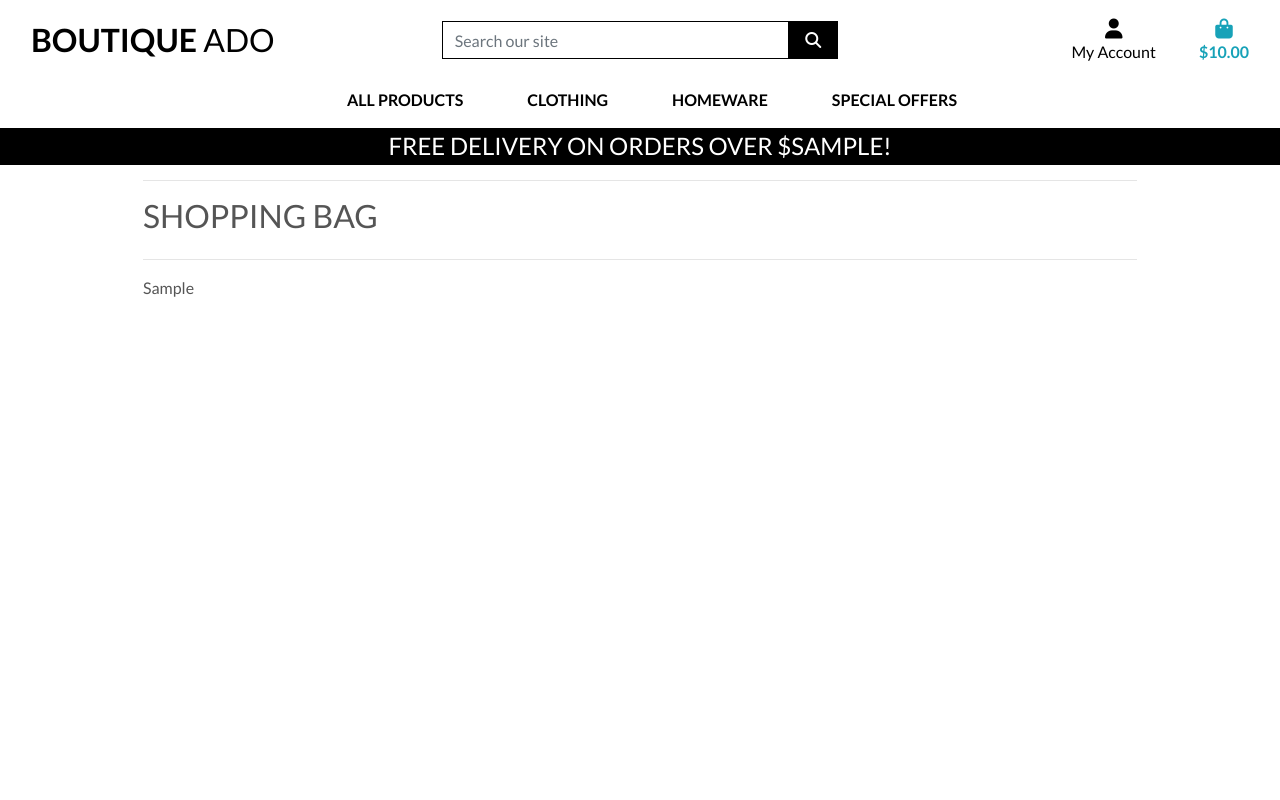
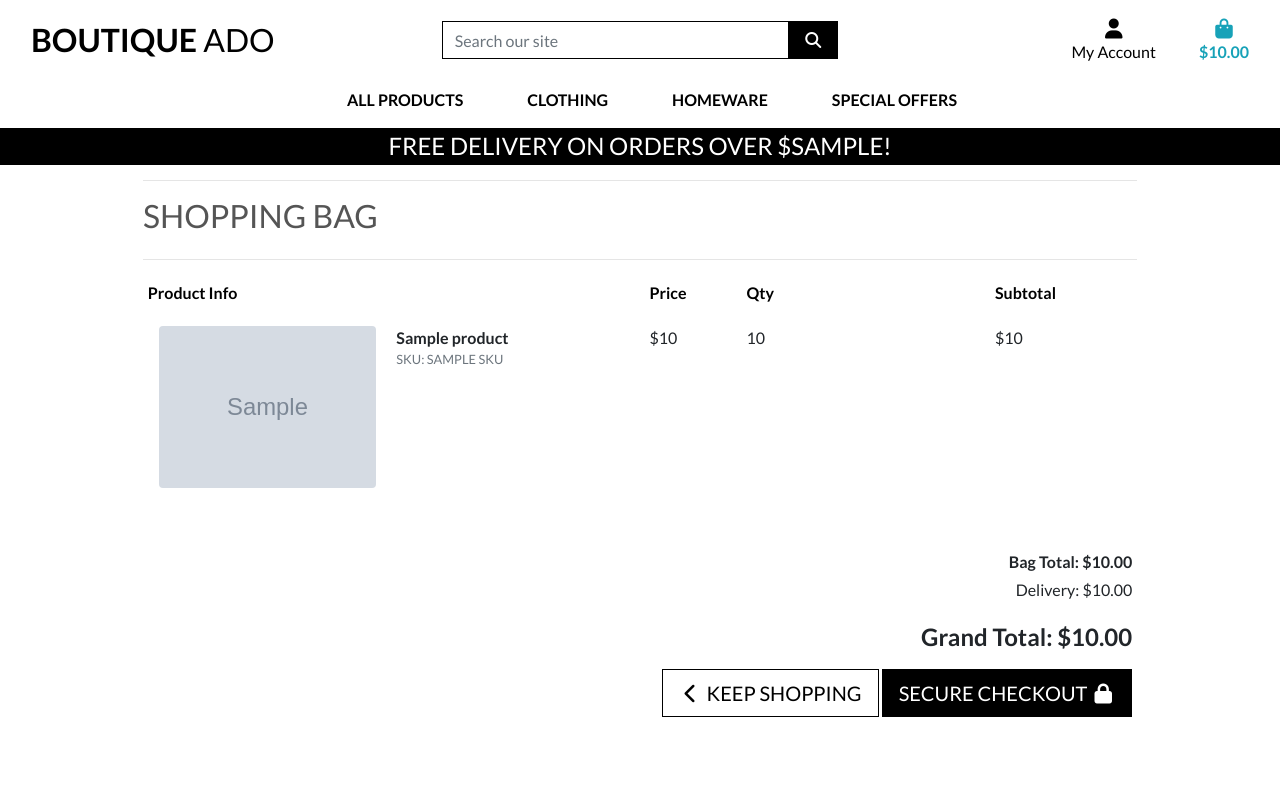
Before and after one commit to Ironmonkeynuts/boutique_ado_v1, a Django app: template bag/templates/bag/bag.html in a window 1280 px wide. Run offline with Django 4.2, Linux system fonts and the light colour scheme; the template is opened without the code that fills it: most values are stand-ins (such as "Sample title", 1, 10 or a date in 2020); grey boxes marked "Sample" are stand-in pictures; some libraries are stand-ins or nearby versions.

Commit message:
Update shopping bag template

```diff
--- a/bag/templates/bag/bag.html
+++ b/bag/templates/bag/bag.html
@@ -23,10 +23,79 @@
         <div class="row">
             <div class="col">
                 {% if bag_items %}
+                    <!-- Bag items found -->
                     <div class="table-responsive rounded">
-                        {{ bag_items }}
+                        <!-- Bag items table -->
+                        <table class="table table-sm table-borderless">
+                            <!-- Table header -->
+                            <thead class="text-black">
+                                <tr>
+                                    <th scope="col">Product Info</th>
+                                    <th scope="col"></th>
+                                    <th scope="col">Price</th>
+                                    <th scope="col">Qty</th>
+                                    <th scope="col">Subtotal</th>
+                                </tr>
+                            </thead>
+                            {% for item in bag_items %}
+                            <!-- Table body -->
+                                <tr>
+                                    <!-- Product details -->
+                                    <td class="p-3 w-25">
+                                        <img class="img-fluid rounded" src="{{ item.product.image.url }}">
+                                    </td>
+                                    <td class="py-3">
+                                        <p class="my-0"><strong>{{ item.product.name }}</strong></p>
+                                        <p class="my-0 small text-muted">SKU: {{ item.product.sku|upper }}</p>
+                                    </td>
+                                    <td class="py-3">
+                                        <p class="my-0">${{ item.product.price }}</p>
+                                    </td>
+                                    <td class="py-3 w-25">
+                                        <p class="my-0">{{ item.quantity }}</p>
+                                    </td>
+                                    <td class="py-3">
+                                        <p class="my-0">${{ item.product.price }}</p>
+                                    </td>
+                                </tr>
+                            {% endfor %}
+                            <tr>
+                                <!-- Bag information -->
+                                <td colspan="5" class="pt-5 text-right">
+                                    <!-- Bag total, delivery, and grand total -->
+                                    <h6><strong>Bag Total: ${{ total|floatformat:2 }}</strong></h6>
+                                    <h6>Delivery: ${{ delivery|floatformat:2 }}</h6>
+                                    <h4 class="mt-4"><strong>Grand Total: ${{ grand_total|floatformat:2 }}</strong></h4>
+                                    <!-- Free delivery requirement-->
+                                    {% if free_delivery_delta > 0 %}
+                                        <p class="mb-1 text-danger">
+                                            You could get free delivery by spending just <strong>${{ free_delivery_delta }}</strong> more!
+                                        </p>
+                                    {% endif %}
+                                </td>
+                            </tr>
+                            <tr>
+                                <td colspan="5" class="text-right">
+                                    <!-- Contibue shopping button -->
+                                    <a href="{% url 'products' %}" class="btn btn-outline-black rounded-0 btn-lg">
+                                        <span class="icon">
+                                            <i class="fas fa-chevron-left"></i>
+                                        </span>
+                                        <span class="text-uppercase">Keep Shopping</span>
+                                    </a>
+                                    <!-- Secure check out button-->
+                                    <a href="" class="btn btn-black rounded-0 btn-lg">
+                                        <span class="text-uppercase">Secure Checkout</span>
+                                        <span class="icon">
+                                            <i class="fas fa-lock"></i>
+                                        </span>
+                                    </a>
+                                </td>
+                            </tr>
+                        </table>
                     </div>
                 {% else %}
+                    <!-- Empty bag result-->
                     <p class="lead mb-5">Your bag is empty.</p>
                     <a href="{% url 'products' %}" class="btn btn-outline-black rounded btn-lg">
                         <span class="icon">
```
